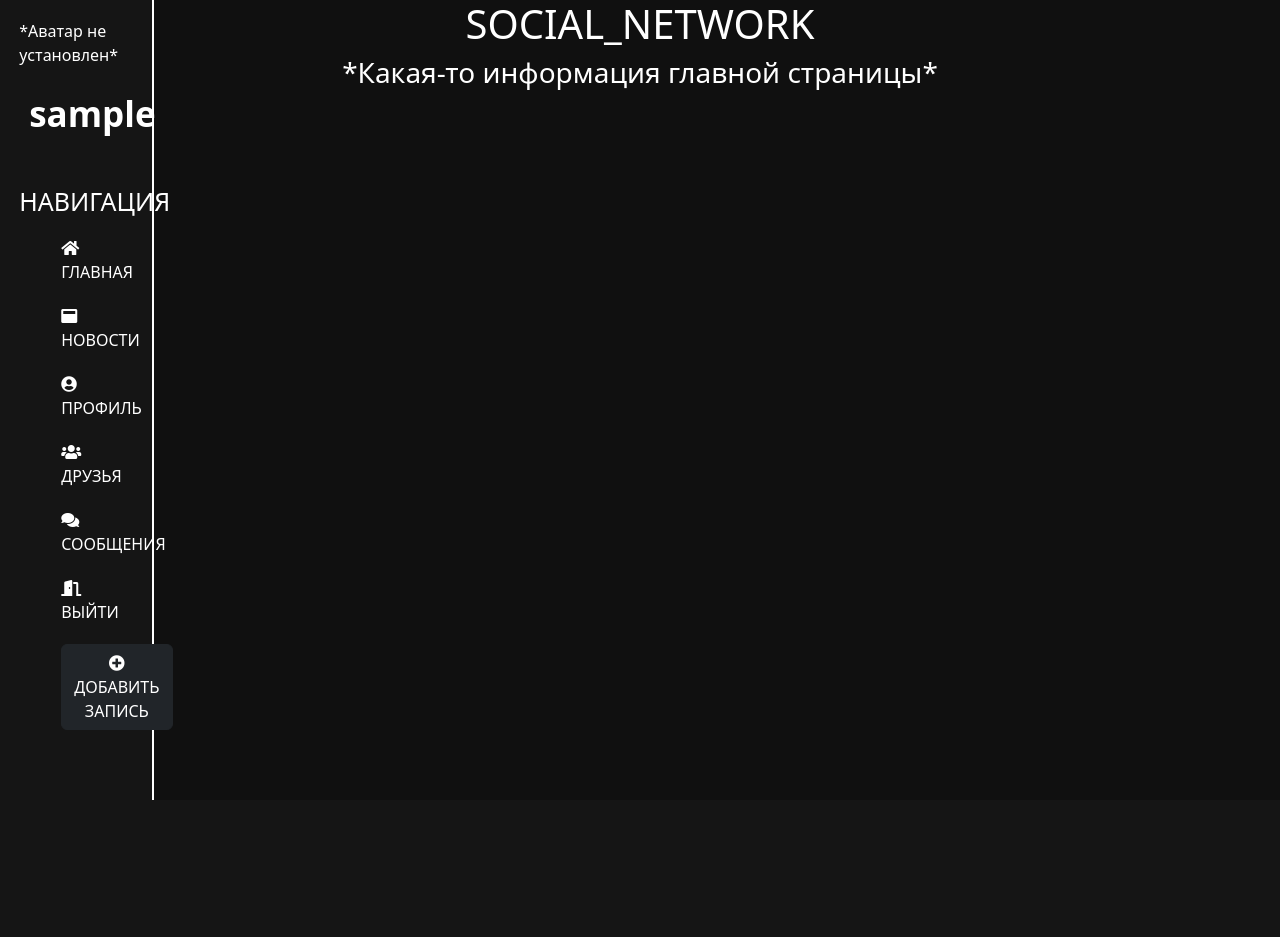
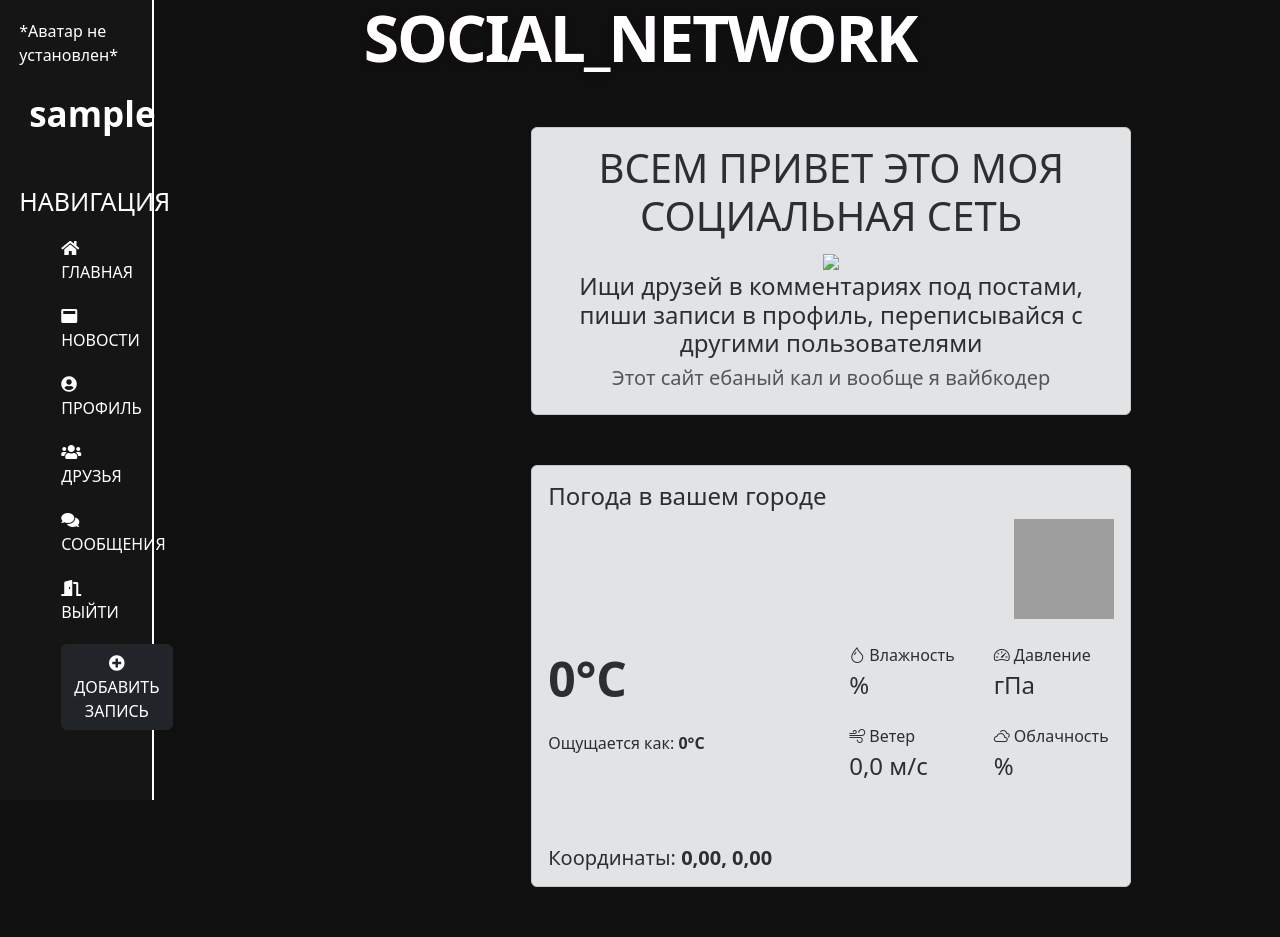
Before and after one commit to Monadaproxy/social_network, a Django app: page / in a window 1280 px wide. Before the commit the page ends 800 px from the top, so only its background shows below. Run offline with Django 5.2, Linux system fonts and the light colour scheme; the visitor is signed in with stand-in values (Sample User, id 1); data that the repository does not hold is empty; some libraries are stand-ins or nearby versions; grey boxes are pictures that could not be loaded.

Commit message:
Интегрировал Openweather API

```diff
--- /dev/null
+++ b/main/templates/main/index.html
@@ -0,0 +1,124 @@
+{% extends 'main/layout.html' %}
+
+{% block title %}
+    Главная страница
+{% endblock %}
+
+{% block content %}
+<center>
+        <h1 class="main-title">SOCIAL_NETWORK</h1>
+            <div class="a">
+                <div class="alert alert-secondary" style="text-align: center;">
+                    <h1>ВСЕМ ПРИВЕТ ЭТО МОЯ СОЦИАЛЬНАЯ СЕТЬ</h1>
+                    <img src="https://avatars.mds.yandex.net/i?id=2eef5d05214ab37f055161208d196d67_l-5573072-images-thumbs&n=13/" style="width: 450px;">
+                    <h4>Ищи друзей в комментариях под постами, пиши записи в профиль, переписывайся с другими пользователями</h4>
+                    <h5 class="text-muted">Этот сайт ебаный кал и вообще я вайбкодер</h5>
+                </div>
+                {% if not weather_exception %}
+                            <div class="alert alert-secondary">
+                                <h4>Погода в вашем городе</h4>
+                                <div class="d-flex justify-content-between align-items-center mb-4">
+                                    <div>
+                                        <h1 class="mb-0">{{ data.name }}</h1>
+                                        <h5 class="text-muted mb-0">{{ data.weather.0.description|capfirst }}</h5>
+                                    </div>
+                                    <div class="text-end">
+                                        <img src="http://openweathermap.org/img/wn/{{ data.weather.0.icon }}@2x.png"
+                                             alt="{{ data.weather.0.main }}"
+                                             class="weather-icon">
+                                    </div>
+                                </div>
+
+                                <div class="row">
+                                    <div class="col-md-6">
+                                        <div class="temp-display mb-3">
+                                            {{ data.main.temp|floatformat:0 }}°C
+                                        </div>
+                                        <p>Ощущается как: <strong>{{ data.main.feels_like|floatformat:0 }}°C</strong></p>
+                                    </div>
+
+                                    <div class="col-md-6 weather-detail">
+                                        <div class="row">
+                                            <div class="col-6 mb-3">
+                                                <p class="mb-1"><i class="bi bi-droplet"></i> Влажность</p>
+                                                <h4>{{ data.main.humidity }}%</h4>
+                                            </div>
+                                            <div class="col-6 mb-3">
+                                                <p class="mb-1"><i class="bi bi-speedometer2"></i> Давление</p>
+                                                <h4>{{ data.main.pressure }} гПа</h4>
+                                            </div>
+                                            <div class="col-6 mb-3">
+                                                <p class="mb-1"><i class="bi bi-wind"></i> Ветер</p>
+                                                <h4>{{ data.wind.speed|floatformat:1 }} м/с</h4>
+                                            </div>
+                                            <div class="col-6 mb-3">
+                                                <p class="mb-1"><i class="bi bi-clouds"></i> Облачность</p>
+                                                <h4>{{ data.clouds.all }}%</h4>
+                                            </div>
+                                        </div>
+                                    </div>
+                                </div>
+                                <div class="d-flex justify-content-between mt-4 pt-3 border-top">
+                                    <div>
+                                        <h5 class="mb-0">Координаты:
+                                            <strong>
+                                                {{ data.coord.lat|floatformat:2 }}, {{ data.coord.lon|floatformat:2 }}
+                                            </strong>
+                                        </h5>
+                                    </div>
+                                </div>
+                            </div>
+                {% else %}
+                    <div class="alert alert-secondary" style="text-align: center;">
+                        <h1>Не удалось загрузить информацию о погоде</h1>
+                        <h4>Проверьте правильность написания города</h4>
+                    </div>
+                {% endif %}
+            </div>
+    <!-- Bootstrap Icons -->
+    <link rel="stylesheet" href="https://cdn.jsdelivr.net/npm/bootstrap-icons@1.10.0/font/bootstrap-icons.css">
+    <!-- Bootstrap JS Bundle -->
+    <script src="https://cdn.jsdelivr.net/npm/bootstrap@5.3.0/dist/js/bootstrap.bundle.min.js"></script>
+</center>
+
+<style>
+        .weather-card {
+            border-radius: 15px;
+            box-shadow: 0 6px 15px rgba(0, 0, 0, 0.1);
+            transition: transform 0.3s;
+            background: linear-gradient(135deg, #f5f7fa 0%, #c3cfe2 100%);
+        }
+        .weather-card:hover {
+            transform: translateY(-5px);
+        }
+        .weather-icon {
+            width: 100px;
+            height: 100px;
+        }
+        .temp-display {
+            font-size: 3rem;
+            font-weight: bold;
+        }
+        .weather-detail {
+            border-left: 2px solid #dee2e6;
+            padding-left: 1rem;
+        }
+
+        .main-title {
+          font-size: 4rem;
+          font-weight: 800;
+          background: linear-gradient(45deg, #ff3d77, #338aff, #3cf0c5);
+          -webkit-background-clip: text;
+          background-clip: text;
+          color: white;
+          text-align: center;
+          margin: 1rem 0;
+          animation: gradientShift 8s ease infinite;
+          background-size: 300% 300%;
+          letter-spacing: -2px;
+          text-shadow: 0 2px 10px rgba(0,0,0,0.1);
+          margin-top: 0px;
+        }
+</style>
+
+{% endblock %}
--- a/main/templates/main/index_index.html
+++ /dev/null
@@ -1,13 +0,0 @@
-{% extends 'main/layout.html' %}
-
-{% block title %}
-    Главная страница
-{% endblock %}
-
-{% block content %}
-<center>
-        <h1>SOCIAL_NETWORK</h1>
-        <h3>*Какая-то информация главной страницы*</h3>
-</center>
-
-{% endblock %}
--- a/main/urls.py
+++ b/main/urls.py
@@ -3,5 +3,4 @@ from . import views
 
 urlpatterns = [
     path('', views.index_index, name='home'),
-    path('about/', views.about_about, name='about')
 ]
--- a/main/views.py
+++ b/main/views.py
@@ -1,7 +1,9 @@
 from django.shortcuts import render
+from .weatherapi import get_city_weather
+
 
 def index_index(request):
-    return render(request, 'main/index_index.html')
-
-def about_about(request):
-    return render(request, 'main/about_about.html')
+    data = get_city_weather(request.user)
+    if not isinstance(data, dict):
+        return render(request, 'main/index.html', {'weather_exception': data})
+    return render(request, 'main/index.html', {'data': data})
--- /dev/null
+++ b/main/weatherapi.py
@@ -0,0 +1,31 @@
+from social_network import settings
+from django.core.cache import cache
+import requests
+
+def fetch_from_weatherapi(city):
+    API_KEY = settings.OPENWEATHER_API_KEY
+    url = "https://api.openweathermap.org/data/2.5/weather"
+
+    try:
+        response = requests.get(url,params={
+                'q': city,
+                'appid': API_KEY,
+                'units': 'metric',
+                'lang': 'ru'
+            },
+            timeout=5
+        )
+        response.raise_for_status()
+        return response.json()
+
+    except requests.exceptions.RequestException as e:
+        return f"Ошибка при запросе к API: {e}"
+
+def get_city_weather(user):
+    city = user.profile.city
+    cache_key = f"weather_{city}"
+    data = cache.get(cache_key)
+    if not data:
+        data = fetch_from_weatherapi(city)
+        cache.set(cache_key, data, timeout=3600)
+    return data
--- a/users/models.py
+++ b/users/models.py
@@ -5,6 +5,7 @@ class Profile(models.Model):
     user = models.OneToOneField(User, on_delete=models.CASCADE)
     avatar = models.ImageField(upload_to='avatars/', blank=True, null=True)
     bio = models.TextField(max_length=60, blank=True, null=True)
+    city = models.CharField(default='Moscow')
 
     def __str__(self):
         return f'{self.user.username} Profile'
--- a/users/templates/users/profile_edit.html
+++ b/users/templates/users/profile_edit.html
@@ -35,6 +35,12 @@
                             <div class="form-text">Максимум 60 символов</div>
                         </div>
 
+                        <div class="mb-3">
+                            <label for="id_city" class="form-label">Город</label>
+                            <textarea class="form-control" id="id_city" name="city" rows="3" maxlength="60">{{ form.city.value|default_if_none:'' }}</textarea>
+                            <div class="form-text">Максимум 20 символов</div>
+                        </div>
+
                         <button type="submit" class="btn btn-primary">Сохранить</button>
                         <a href="{% url 'users:profile' user.username %}" class="btn btn-outline-secondary">Отмена</a>
                     </form>
```
Also changed, not shown: main/templates/main/about_about.html (deleted, +0 -22 lines), social_network/settings.py (+5 -3 lines), users/forms.py (+6 -1 lines), users/templates/users/profile.html (+7 -5 lines), users/migrations/0003_profile_city.py (added), 2 other files.
